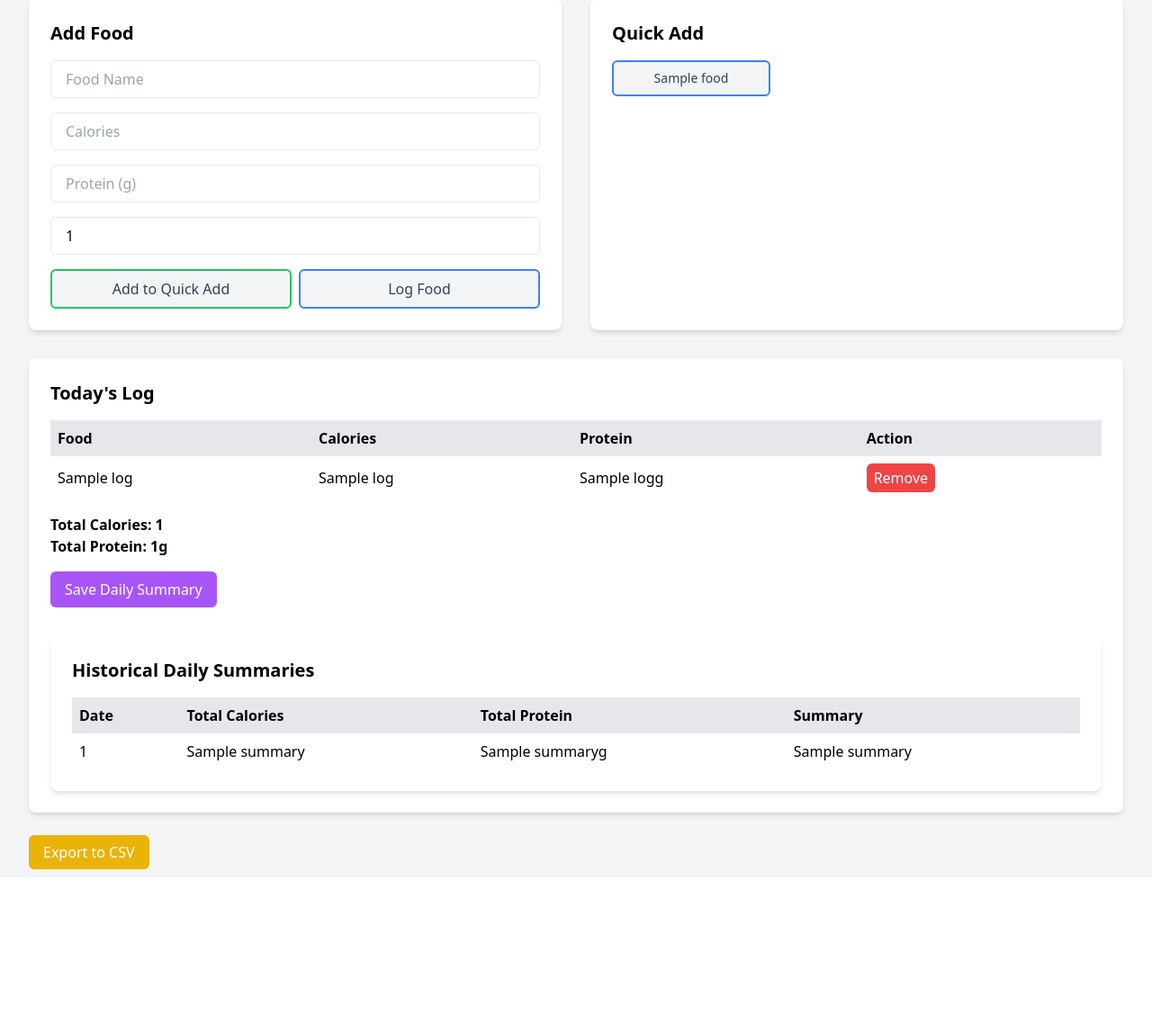
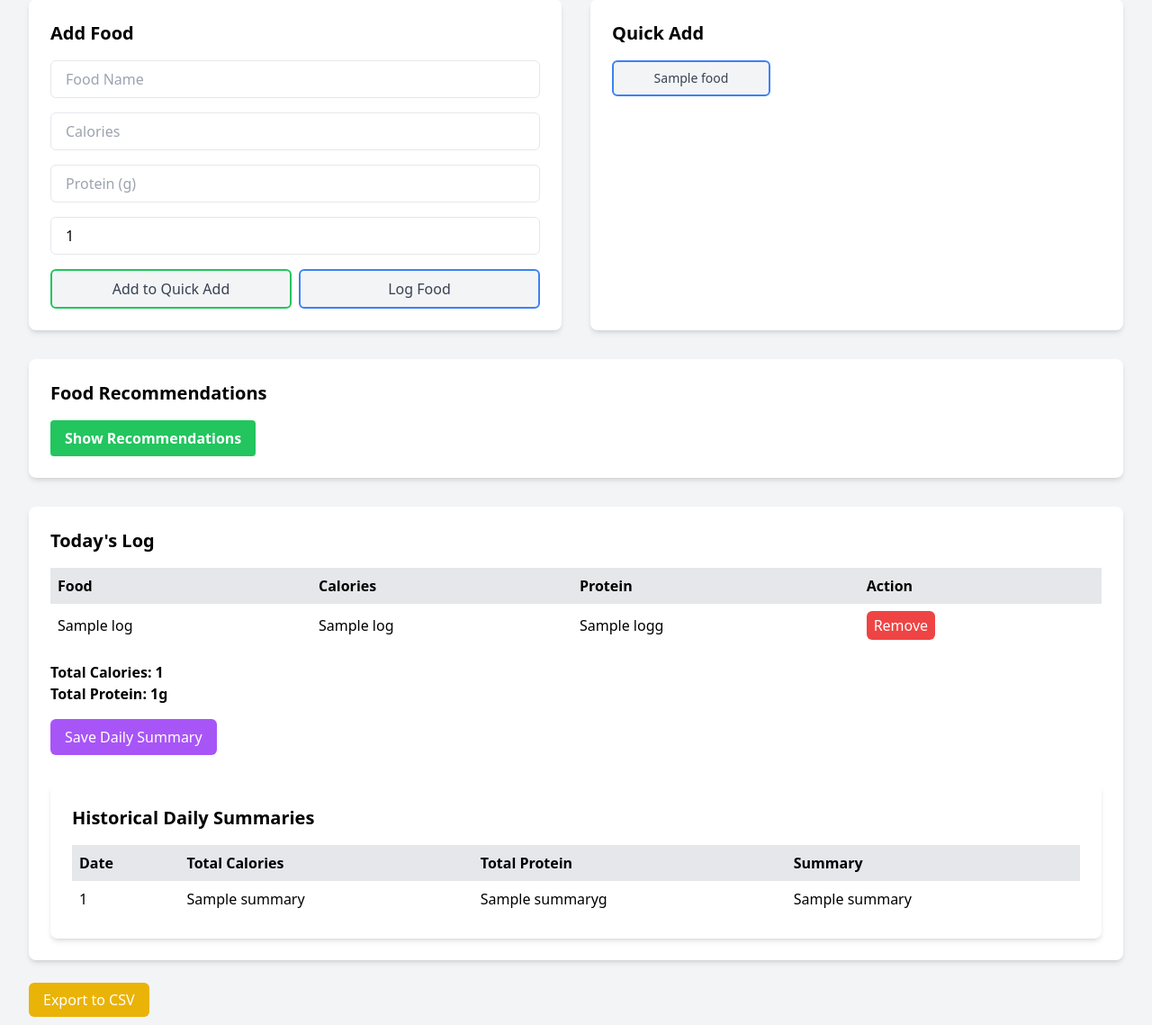
Before and after one commit to AndyIsBuilding/calorie_counter, a Flask app: template templates/dashboard.html in a window 1280 px wide. Shown: the part 153-1292 px from the top of the page at 90% size. Before the commit the page ends 1119 px from the top, so only its background shows below. Run offline with Flask 3, Linux system fonts and the light colour scheme; the template is opened without the code that fills it: most values are stand-ins (such as "Sample title", 1, 10 or a date in 2020); some libraries are stand-ins or nearby versions.

Commit message:
redirect if logged in, list food recs

```diff
--- a/app.py
+++ b/app.py
@@ -7,11 +7,17 @@ import pytz
 import csv
 import io
 import os
-
+from typing import NamedTuple
 
 app = Flask(__name__)
 app.config['SECRET_KEY'] = os.getenv('SECRET_KEY')  # Change this to a random secret key
 app.config['TIMEZONE'] = os.getenv('TIMEZONE')
+
+class Food(NamedTuple):
+    id: int
+    name: str
+    calories: int
+    protein: int
 
 
 # Set the database path based on the environment
@@ -310,6 +316,9 @@ def export_csv():
 
 @app.route('/login', methods=['GET', 'POST'])
 def login():
+    if current_user.is_authenticated:
+        return redirect(url_for('dashboard'))
+
     if request.method == 'POST':
         username = request.form['username']
         password = request.form['password']
@@ -336,6 +345,9 @@ def logout():
 
 @app.route('/register', methods=['GET', 'POST'])
 def register():
+    if current_user.is_authenticated:
+        return redirect(url_for('dashboard'))
+
     if request.method == 'POST':
         # Check if there's already a user in the database
         conn = sqlite3.connect(app.config['DB_PATH'])
@@ -382,7 +394,111 @@ def not_found_error(error):
 def internal_server_error(error):
     return render_template('errors.html', error_code=500, error_message="Internal Server Error"), 500
 
+@app.route('/get_recommendations', methods=['POST'])
+@login_required
+def get_recommendations():
+    data = request.json
+    total_calories = data['total_calories']
+    total_protein = data['total_protein']
+    recommendations = food_recommendation(total_calories, total_protein)
 
+    # Format the recommendations for the frontend
+    formatted_recommendations = []
+    for recommendation_list in recommendations:
+        if recommendation_list:
+            formatted_foods = [{"name": food.name, "calories": food.calories, "protein": food.protein} for food in recommendation_list[0]]
+            formatted_recommendations.append(formatted_foods)
+        else:
+            formatted_recommendations.append([])
+
+    return jsonify(formatted_recommendations)
+
+def food_recommendation(total_calories, total_protein):
+    """    Compare to pre-set calorie/protein goals; determine remaining calories/protein for the day
+    Recommend based on remaining calories/protein
+    Return a list of recommended foods"""
+
+    calorie_goal = 2900
+    protein_goal = 220
+
+    conn = sqlite3.connect(app.config['DB_PATH'])
+    c = conn.cursor()
+    foods = c.execute("SELECT * FROM foods")
+    foods = [Food(*row) for row in c.fetchall()]
+    n = len(foods)
+
+    # Calculate remaining calories/protein for the day
+    remaining_calories = calorie_goal - total_calories
+    remaining_protein = protein_goal - total_protein
+
+    # Use the remaining calories/protein to recommend foods
+    # 3 recommendations:
+        # 1. hit protein no matter what minimize cals; (ranked by least to most cals)
+        # 2. hit cals no matter what, maximize protein (ranked by most to least protein)
+        # 3. hit both cals and protein (ranked by least to most cals)
+    # Rank top 3 options for each category
+    dp = [[[None for _ in range(remaining_protein + 1)]
+           for _ in range(remaining_calories + 1)]
+           for _ in range(n + 1)]
+
+    # Fill the base case
+    for j in range(remaining_calories + 1):
+        for k in range(remaining_protein + 1):
+            dp[0][j][k] = 0
+
+    # Fill the DP table
+    for i in range(1, n + 1):
+        for j in range(remaining_calories + 1):
+            for k in range(remaining_protein + 1):
+                if foods[i-1].calories <= j and foods[i-1].protein <= k:
+                    dp[i][j][k] = max(dp[i-1][j][k],
+                                      dp[i-1][j-foods[i-1].calories][k-foods[i-1].protein] + foods[i-1].protein)
+                else:
+                    dp[i][j][k] = dp[i-1][j][k]
+
+    def backtrack(i: int, j: int, k: int):
+        if i == 0:
+            return []
+        if dp[i][j][k] > dp[i-1][j][k]:
+            return backtrack(i-1, j-foods[i-1].calories, k-foods[i-1].protein) + [foods[i-1]]
+        return backtrack(i-1, j, k)
+
+    # Generate recommendations
+    protein_first = []
+    calorie_first = []
+    balanced = []
+
+    # 1. Hit protein, minimize calories
+    for k in range(remaining_protein, -1, -1):
+        for j in range(remaining_calories + 1):
+            if dp[n][j][k] is not None and dp[n][j][k] >= k:
+                protein_first.append(backtrack(n, j, k))
+                break
+        if protein_first:
+            break
+
+    # 2. Hit calories, maximize protein
+    for j in range(remaining_calories, -1, -1):
+        max_protein = max((dp[n][j][k] for k in range(remaining_protein + 1) if dp[n][j][k] is not None), default=None)
+        if max_protein is not None:
+            k = next(k for k in range(remaining_protein + 1) if dp[n][j][k] == max_protein)
+            calorie_first.append(backtrack(n, j, k))
+            break
+
+    # 3. Hit both calories and protein
+    if dp[n][remaining_calories][remaining_protein] is not None:
+        balanced.append(backtrack(n, remaining_calories, remaining_protein))
+
+    # Sort recommendations
+    protein_first.sort(key=lambda x: sum(food.calories for food in x))
+    calorie_first.sort(key=lambda x: sum(food.protein for food in x), reverse=True)
+    balanced.sort(key=lambda x: sum(food.calories for food in x))
+
+    # TODO: Handle when the food has already been eaten that day, handle max servings
+    # of any food, add full totals to the recommendation
+
+
+    return protein_first, calorie_first, balanced
 
 if __name__ == '__main__':
     init_db()
--- a/templates/dashboard.html
+++ b/templates/dashboard.html
@@ -141,6 +141,59 @@
     </div>
 
     <div class="mt-8 bg-white p-6 rounded-lg shadow-md">
+        <h2 class="text-xl font-bold mb-4">Food Recommendations</h2>
+        <button id="showRecommendationsBtn" class="bg-green-500 hover:bg-green-600 text-white font-bold py-2 px-4 rounded">
+            Show Recommendations
+        </button>
+        <div id="recommendationsContainer" class="mt-4 hidden">
+            <div class="mb-4">
+                <h3 class="font-bold">Protein-focused (minimize calories):</h3>
+                <p id="proteinFirst"></p>
+            </div>
+            <div class="mb-4">
+                <h3 class="font-bold">Calorie-focused (maximize protein):</h3>
+                <p id="calorieFirst"></p>
+            </div>
+            <div>
+                <h3 class="font-bold">Balanced (hit both goals):</h3>
+                <p id="balanced"></p>
+            </div>
+        </div>
+    </div>
+
+    <script>
+        document.getElementById('showRecommendationsBtn').addEventListener('click', function() {
+            fetch('/get_recommendations', {
+                method: 'POST',
+                headers: {
+                    'Content-Type': 'application/json',
+                },
+                body: JSON.stringify({
+                    total_calories: parseInt(document.getElementById('total-calories').textContent),
+                    total_protein: parseInt(document.getElementById('total-protein').textContent)
+                })
+            })
+            .then(response => response.json())
+            .then(data => {
+                const formatFoodList = (foods) => {
+                    if (!Array.isArray(foods) || foods.length === 0) {
+                        return 'No recommendations available';
+                    }
+                    return foods.map(food => `${food.name} (${food.calories} cal, ${food.protein}g protein)`).join(', ');
+                };
+                document.getElementById('proteinFirst').textContent = formatFoodList(data[0]);
+                document.getElementById('calorieFirst').textContent = formatFoodList(data[1]);
+                document.getElementById('balanced').textContent = formatFoodList(data[2]);
+                document.getElementById('recommendationsContainer').classList.remove('hidden');
+            })
+            .catch((error) => {
+                console.error('Error:', error);
+            });
+        });
+    </script>
+
+
+    <div class="mt-8 bg-white p-6 rounded-lg shadow-md">
         <h2 class="text-xl font-bold mb-4">Today's Log</h2>
         <table class="w-full">
             <thead>
```
